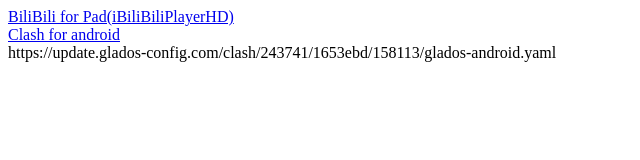
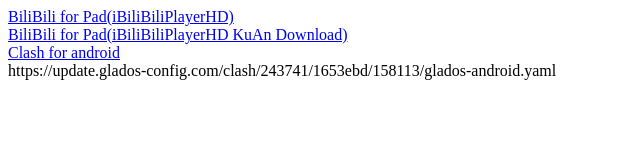
Before and after one commit to orangeZSCB/download, a plain HTML site: page index.html in a window 1280 px wide. Shown: the whole page, without its empty margins (0-640 px from the left). Drawn offline with Linux system fonts and the light colour scheme.

Commit message:
Update index.html

```diff
--- a/index.html
+++ b/index.html
@@ -9,6 +9,9 @@
      <a href="https://gitee.com/OrangeZSCB/download/raw/master/files/bzhd.apk">BiliBili for Pad(iBiliBiliPlayerHD)</a>
 
      <br>
+<a href="https://dl.coolapk.com/down?pn=tv.danmaku.bilibilihd&id=Mjk0MTEy&h=8ea53543rwr3hu&from=click">BiliBili for Pad(iBiliBiliPlayerHD KuAn Download)</a>
+
+     <br>
  <a href="https://glados.rocks/tools/cfa-2.5.9-premium-universal-release.apk">Clash for android</a>
 
      <br>
```
